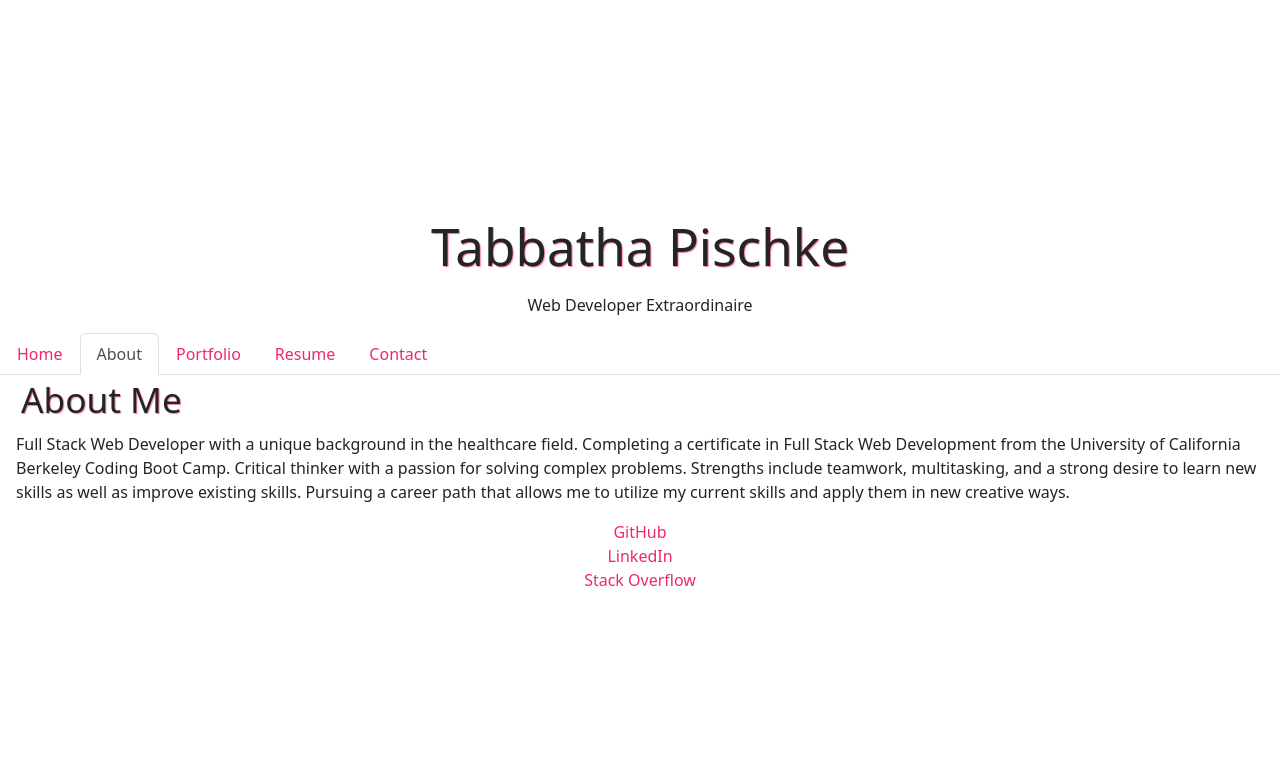
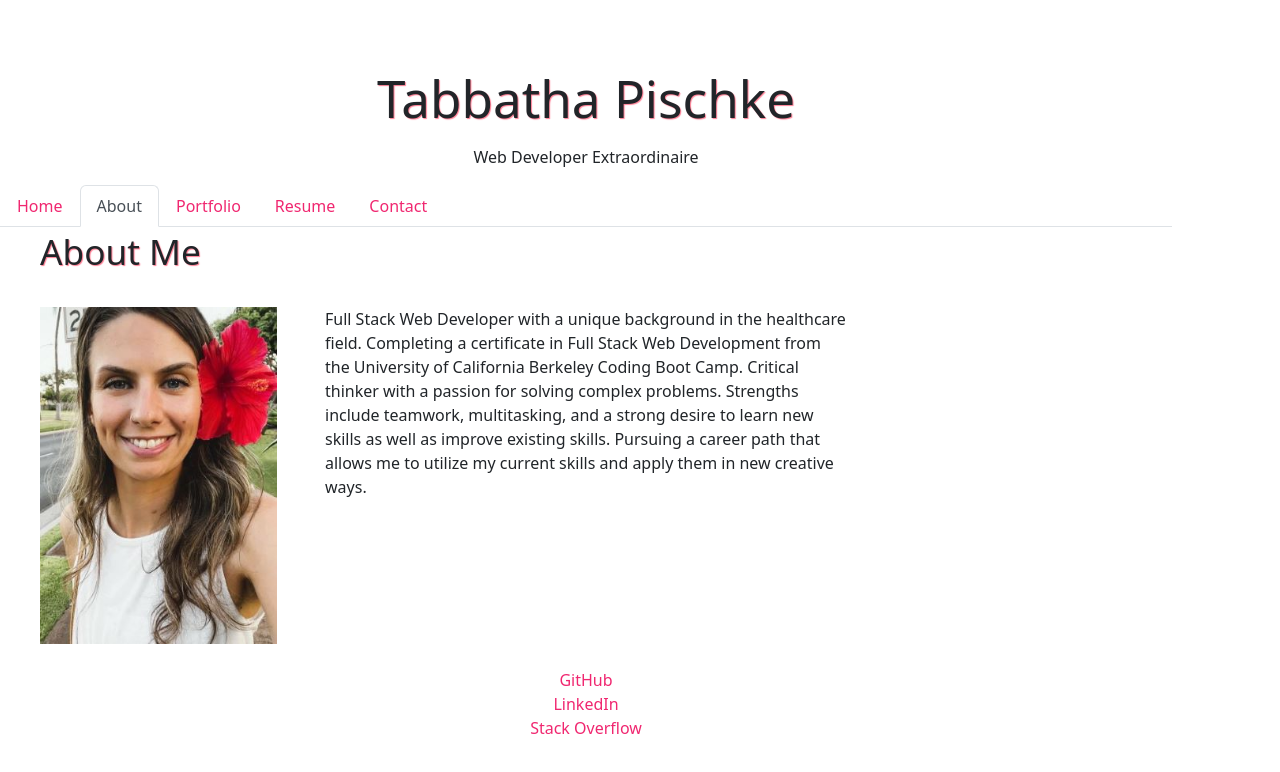
Before and after one commit to tabbdacat/react-professional-portfolio, a React (Vite) app in the folder react-professional-portfolio/: page /About in a window 1280 px wide. Shown: the top 772 px of the page. Built offline with nearby package versions, Linux system fonts and the light colour scheme.

Commit message:
add bio img, adjust styling

```diff
--- a/react-professional-portfolio/src/pages/About.jsx
+++ b/react-professional-portfolio/src/pages/About.jsx
@@ -1,11 +1,16 @@
+import mePhoto from '../assets/images/me-2024.jpg';
+
 export default function About() {
     return (
-        <div>
+        <div class="container px-4">
+        <div className="row gx-5">
             <h3>About Me</h3>
-            <p>
+            <img src={mePhoto} className="rounded col-3 p-4" alt="Photo of Tabbatha"></img>
+            <p className="col-6 p-4">
                 Full Stack Web Developer with a unique background in the healthcare field. Completing a certificate in Full Stack Web Development from the University of California Berkeley Coding Boot Camp. Critical thinker with a passion for solving complex problems. Strengths include teamwork, multitasking, and a strong desire to learn new skills as well as improve existing skills. Pursuing a career path that allows me to utilize my current skills and apply them in new creative ways.
 
             </p>
         </div>
+        </div>
     );
 }
--- a/react-professional-portfolio/vite.config.js
+++ b/react-professional-portfolio/vite.config.js
@@ -4,7 +4,7 @@ import react from '@vitejs/plugin-react'
 export default defineConfig({
   plugins: [react()],
   server: {
-    port: 3001,
+    port: 3000,
     open: true
   }
 })
```
Also changed, not shown: react-professional-portfolio/src/assets/images/me-2024.jpg (renamed from react-professional-portfolio/src/assets/images/me-2023.jpg).
